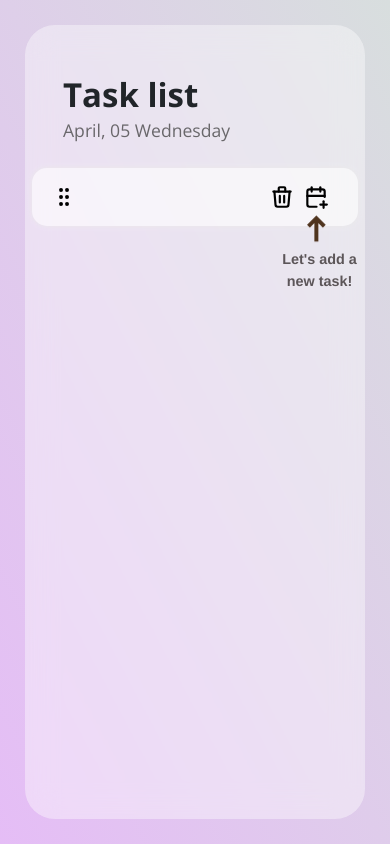
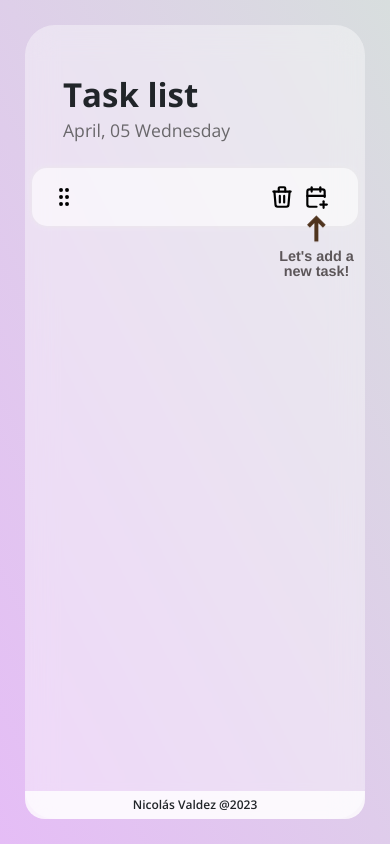
Before and after one commit to nicov90/task-list, a React (Create React App) app: page / in a window 390 px wide. Built offline with nearby package versions, Linux system fonts and the light colour scheme; a web font is replaced by a local one.

Commit message:
Tasks correctly rendering

```diff
--- a/src/App.css
+++ b/src/App.css
@@ -29,6 +29,9 @@
 .all-tasks {
   margin: 0 auto;
 }
+.all-tasks{
+  margin-bottom: 60px;
+}
 .taskmanager-container {
   width: 94%;
   display: flex;
@@ -53,6 +56,7 @@
   width: 88%;
 }
 .no-task-msg-container {
+  margin-right: 8px;
   margin-top: 22px;
   display: flex;
   justify-content: right;
@@ -66,7 +70,8 @@
   font-size: 0.9rem;
   font-weight: bold;
   user-select: none;
-  width: 100px;
+  line-height: 15px;
+  width: 90px;
   animation: moveArrow 0.8s infinite alternate-reverse;
 }
 .arrowup-img {
@@ -112,14 +117,33 @@
   }
   5%{
     opacity: 1;
-    top: 25px;
+    top: 20px;
   }
   80%{
     opacity: 1;
-    top: 25px;
+    top: 20px;
   }
   100%{
     opacity: 0;
     top: 0px;
   }
 }
+.footer{
+  position: absolute;
+  width: 100%;
+  bottom: 0;
+  padding: 5px 0;
+  border-bottom-left-radius: 20px;
+  border-bottom-right-radius: 20px;
+  background-color: rgba(255, 255, 255, 0.8);
+  text-align: center;
+  font-size: 14px;
+  font-weight: 600;
+  user-select: none;
+  z-index: 1;
+}
+@media screen and (max-width: 425px) {
+  .footer{
+    font-size: 12px;
+  }
+}
--- a/src/App.js
+++ b/src/App.js
@@ -13,6 +13,7 @@ import Task from "./components/Task";
 import PopUp from "./components/PopUp";
 import useLocalStorage from "./js/useLocalStorage";
 import Alert from "react-bootstrap/Alert";
+import DateUI from "./components/DateUI";
 
 export const GlobalContext = createContext();
 
@@ -41,8 +42,8 @@ function App() {
   const [successStatus, setSuccessStatus] = useState(false);
   const successStatusState = {
     successStatus,
-    setSuccessStatus
-  }
+    setSuccessStatus,
+  };
 
   //* Task ID for the Edit Pop-up
   const [selectedTaskId, setSelectedTaskId] = useState(null);
@@ -58,6 +59,7 @@ function App() {
     setTasksArray,
   };
 
+  //* For pop-up rendering
   const popUpList = {
     popUpOptions: {
       ADD: "ADD",
@@ -81,10 +83,15 @@ function App() {
       setPopUpIsClosing,
     },
   };
+
+  //* Filter tasks
   const filterTasks = () => {
     tasksArray.sort((a, b) => (a.date > b.date ? 1 : -1));
   };
   filterTasks();
+
+  //* Extracts the unique dates from the tasksArray to render
+  const uniqueDates = [...new Set(tasksArray.map((task) => task.date))];
 
   return (
     <div className="App">
@@ -96,7 +103,7 @@ function App() {
           selectedTaskIdState,
           errorStatusState,
           successStatusState,
-          setErrorMessage
+          setErrorMessage,
         }}
       >
         <MainUI>
@@ -116,10 +123,19 @@ function App() {
                 <p className="no-task-msg">Let's add a new task!</p>
               </div>
             )}
-            {tasksArray.map((task) => (
-              <Task key={task.id} id={task.id}></Task>
+            {uniqueDates.map((date) => (
+              <React.Fragment key={date}>
+                <DateUI id="task-date" taskDate={date} key={date} />
+                {tasksArray.map((task) => {
+                  if (task.date === date) {
+                    return <Task key={task.id} id={task.id}></Task>;
+                  }
+                  return null;
+                })}
+              </React.Fragment>
             ))}
           </AllTasks>
+          <footer className="footer">Nicolás Valdez @2023</footer>
         </MainUI>
         {showAddPopUp && (
           <>
@@ -135,7 +151,9 @@ function App() {
         )}
         {errorStatus && (
           <Alert className="alert error" key="danger" variant="danger">
-            <p className="error-msg">Error: <strong>{errorMessage}</strong></p>
+            <p className="error-msg">
+              Error: <strong>{errorMessage}</strong>
+            </p>
           </Alert>
         )}
         {successStatus && (
--- a/src/components/Date.jsx
+++ b/src/components/DateUI.jsx
@@ -4,7 +4,7 @@ import moment from 'moment';
 import '../css/Date.css';
 import { GlobalContext } from '../App';
 
-function Date({ id, taskDate }) {
+function DateUI({ id, taskDate }) {
     const { currentDate } = useContext(GlobalContext);
     const [date, setDate] = useState("");
     useEffect(()=>{
@@ -45,4 +45,4 @@ function Date({ id, taskDate }) {
         <p className='date' id={ id }>{date}</p>
     )
 }
-export default Date;
+export default DateUI;
--- a/src/components/MainTitle.jsx
+++ b/src/components/MainTitle.jsx
@@ -1,11 +1,11 @@
 import React from 'react';
-import Date from './Date';
+import DateUI from './DateUI';
 
 const MainTitle = () => {
   return (
     <div className="title-container">
       <h1 className="title">Task list</h1>
-      <Date id="currentDate" />
+      <DateUI id="currentDate" />
     </div>
   );
 }
--- a/src/components/Task.jsx
+++ b/src/components/Task.jsx
@@ -2,7 +2,6 @@ import React, { useState } from "react";
 import "../css/Task.css";
 import "../css/scrollbar.css";
 import editIcon from "../assets/icons/edit.svg";
-import Date from "../components/Date";
 import { GlobalContext } from "../App";
 import { useContext } from "react";
 
@@ -23,7 +22,6 @@ function Task({ id }) {
 
   return (
     <div>
-      <Date id="task-date" taskDate={currentTask ? currentTask.date : ''} />
       <div
         className="task-container"
         onMouseEnter={()=> setIsTaskHovered(true)}
--- a/src/components/TaskManager.jsx
+++ b/src/components/TaskManager.jsx
@@ -4,7 +4,7 @@ import MenuIcon from '../assets/icons/menu.svg';
 const TaskManager = ( { children }) => {
   return (
     <div className="taskmanager-container">
-      <img src={MenuIcon} alt="Menu"></img>
+      <img src={MenuIcon} alt="Menu" onContextMenu={event => event.preventDefault()}></img>
       <div>
         { children }
       </div>
--- a/src/css/Task.css
+++ b/src/css/Task.css
@@ -15,6 +15,7 @@
     width: 80%;
     max-height: 70px;
     overflow-y: auto;
+    padding: 0 2px;
 }
 .taskInput{
     width: 100%;
--- a/src/css/popup.css
+++ b/src/css/popup.css
@@ -1,5 +1,4 @@
 .overlay{
-  /*visibility: hidden;*/
   position: fixed;
   transform: translate(-50%,-30px);
   top: 0;
@@ -17,13 +16,12 @@
   left: 50%;
   transform: translate(-50%, -62.5%);
   z-index: 2;
-  width: 100%;
+  width: 90%;
 
   border-radius: 30px;
-  background-color: rgba(255, 255, 255, 0.75);
+  background-color: rgba(255, 255, 255, 0.95);
   backdrop-filter: blur(6px);
   animation: popup-open 0.5s forwards;
-  animation-fill-mode: forwards;
 }
 .popup-container{
   display: flex;
@@ -64,12 +62,6 @@
     opacity: 0;
   }
 }
-/*#edit-popup {
-  display: none;
-}
-#add-popup{
-  display: none;
-}*/
 .popup-title-container {
   display: flex;
   justify-content: center;
@@ -135,7 +127,8 @@
   outline: none;
 }
 .popup-save-container:hover{
-  background-color: rgba(255, 255, 255, 0.74);
+  background-color: rgb(247, 255, 247);
+  color: rgb(0, 27, 0);
 }
 .popup-save-container > p{
   margin-right: 3px;
```
